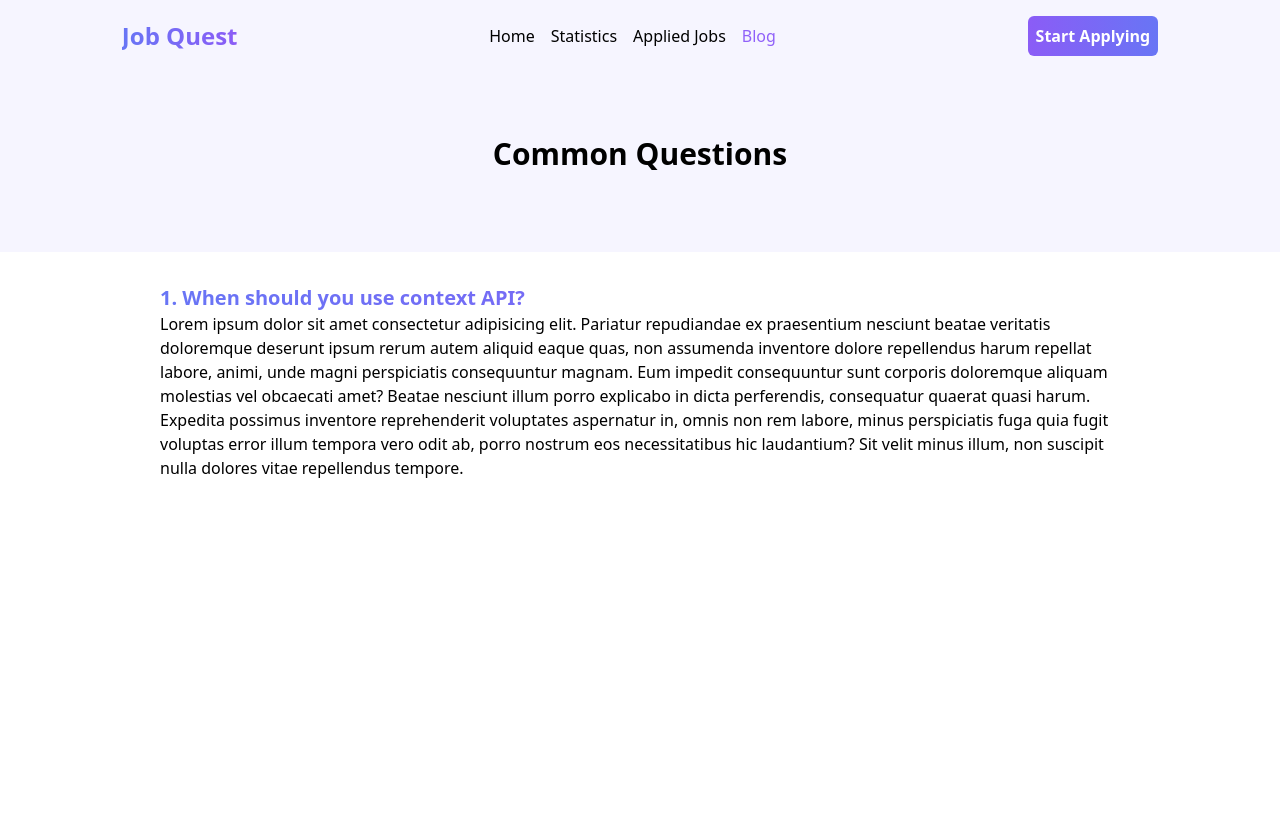
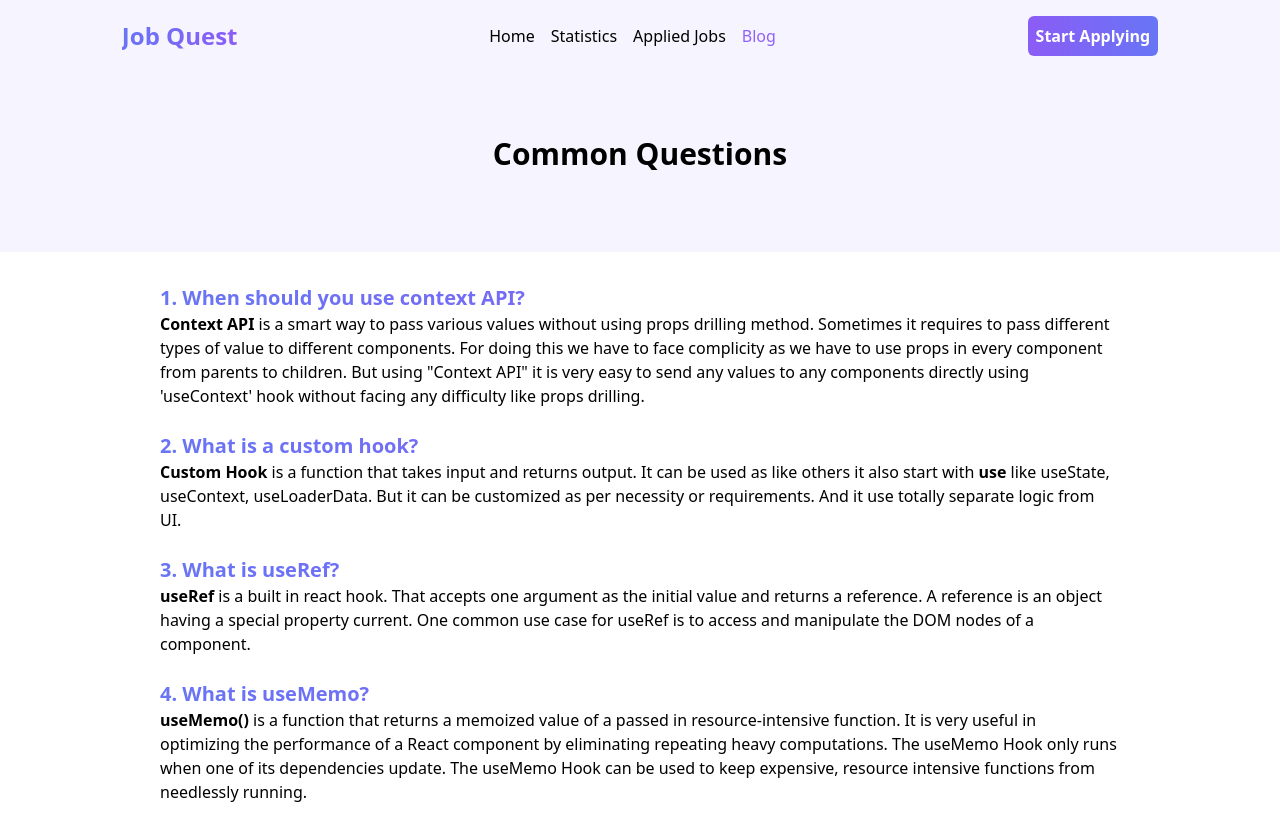
Before and after one commit to shakilkhan2/job-quest, a React (Vite) app: page /blogs in a window 1280 px wide. Before the commit the page ends 800 px from the top, so only its background shows below. Built offline with nearby package versions, Linux system fonts and the light colour scheme.

Commit message:
blog updated

```diff
--- a/src/components/Blog/Blog.jsx
+++ b/src/components/Blog/Blog.jsx
@@ -13,18 +13,46 @@ const Blog = () => {
           1. When should you use context API?
         </h1>
         <p>
-          Lorem ipsum dolor sit amet consectetur adipisicing elit. Pariatur
-          repudiandae ex praesentium nesciunt beatae veritatis doloremque
-          deserunt ipsum rerum autem aliquid eaque quas, non assumenda inventore
-          dolore repellendus harum repellat labore, animi, unde magni
-          perspiciatis consequuntur magnam. Eum impedit consequuntur sunt
-          corporis doloremque aliquam molestias vel obcaecati amet? Beatae
-          nesciunt illum porro explicabo in dicta perferendis, consequatur
-          quaerat quasi harum. Expedita possimus inventore reprehenderit
-          voluptates aspernatur in, omnis non rem labore, minus perspiciatis
-          fuga quia fugit voluptas error illum tempora vero odit ab, porro
-          nostrum eos necessitatibus hic laudantium? Sit velit minus illum, non
-          suscipit nulla dolores vitae repellendus tempore.
+          <strong>Context API</strong> is a smart way to pass various values
+          without using props drilling method. Sometimes it requires to pass
+          different types of value to different components. For doing this we
+          have to face complicity as we have to use props in every component
+          from parents to children. But using "Context API" it is very easy to
+          send any values to any components directly using 'useContext' hook
+          without facing any difficulty like props drilling.
+        </p>
+        <br />
+        <h1 className="text-xl font-bold text-transparent bg-clip-text bg-gradient-to-r from-indigo-500 to-violet-500">
+          2. What is a custom hook?
+        </h1>
+        <p>
+          <strong>Custom Hook</strong> is a function that takes input and
+          returns output. It can be used as like others it also start with{" "}
+          <strong>use</strong> like useState, useContext, useLoaderData. But it
+          can be customized as per necessity or requirements. And it use totally
+          separate logic from UI.
+        </p>
+        <br />
+        <h1 className="text-xl font-bold text-transparent bg-clip-text bg-gradient-to-r from-indigo-500 to-violet-500">
+          3. What is useRef?
+        </h1>
+        <p>
+          <strong>useRef</strong> is a built in react hook. That accepts one
+          argument as the initial value and returns a reference. A reference is
+          an object having a special property current. One common use case for
+          useRef is to access and manipulate the DOM nodes of a component.
+        </p>
+        <br />
+        <h1 className="text-xl font-bold text-transparent bg-clip-text bg-gradient-to-r from-indigo-500 to-violet-500">
+          4. What is useMemo?
+        </h1>
+        <p>
+          <strong>useMemo()</strong> is a function that returns a memoized value
+          of a passed in resource-intensive function. It is very useful in
+          optimizing the performance of a React component by eliminating
+          repeating heavy computations. The useMemo Hook only runs when one of
+          its dependencies update. The useMemo Hook can be used to keep
+          expensive, resource intensive functions from needlessly running.
         </p>
       </div>
     </div>
--- a/src/components/Loading/Loading.jsx
+++ b/src/components/Loading/Loading.jsx
@@ -2,7 +2,7 @@ import React from "react";
 
 const Loading = () => {
   return (
-    <div className="flex justify-center items-center mt-44 p-4">
+    <div className="flex justify-center items-center mt-44 p-4 bg-purple-50">
       <div className="mt-8 w-10 h-10 rounded-full animate-spin bg-gradient-to-r from-violet-500 to-indigo-500 border-4 border-dashed"></div>
     </div>
   );
```
Also changed, not shown: 1 other file (tests, documents, lock files or other folders).
